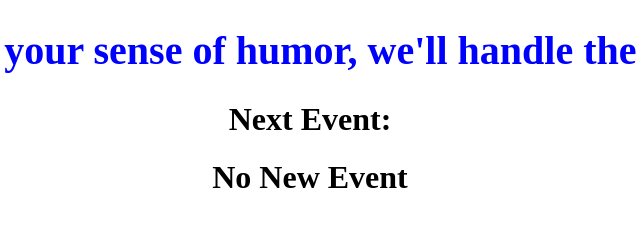
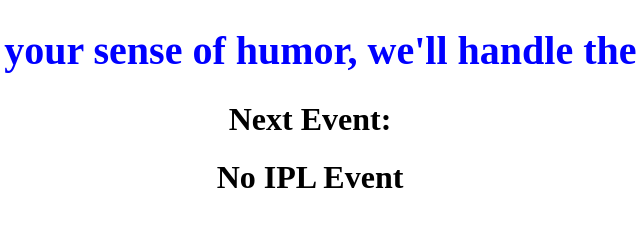
Before and after one commit to al-ii-yah/website, a plain HTML site: page index.html in a window 1280 px wide. Shown: the full height of the page, 330-970 px from the left. Drawn offline with Linux system fonts and the light colour scheme.

Commit message:
Update index.html

```diff
--- a/index.html
+++ b/index.html
@@ -8,6 +8,6 @@
 <body>
     <h1 style="color: blue;font-size: 40px;text-align: center;">Pack your sense of humor, we'll handle the rest</h1>
     <h1 style="text-align: center;">Next Event:</h1>
-    <h1 style="text-align: center;" id="cityevent">No New Event</h1>
+    <h1 style="text-align: center;" id="cityevent">No IPL Event</h1>
 </body>
 </html>
```
